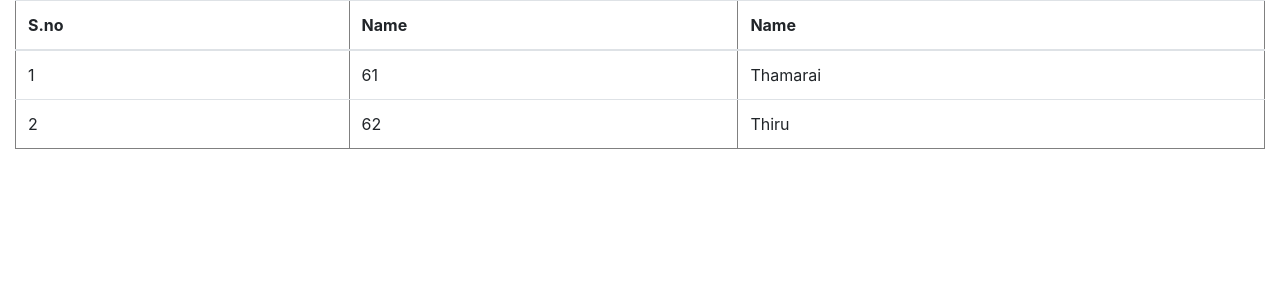
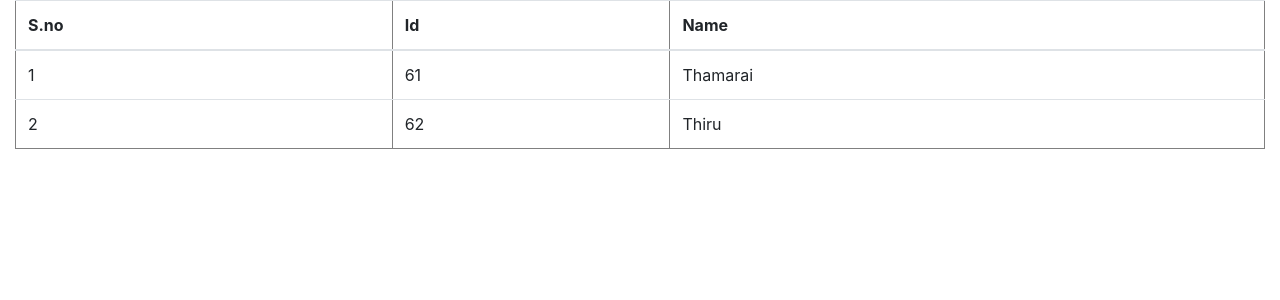
Before and after one commit to thamarais16/angular-ivy-qs7avm, an Angular app: page / in a window 1280 px wide. Shown: the top 300 px of the page. Built offline with nearby package versions, Linux system fonts and the light colour scheme.

Commit message:
1 file modified

```diff
--- a/src/app/app.component.html
+++ b/src/app/app.component.html
@@ -5,7 +5,7 @@
       <thead>
         <tr>
           <th>S.no</th>
-          <th>Name</th>
+          <th>Id</th>
           <th>Name</th>
         </tr>
       </thead>
```
